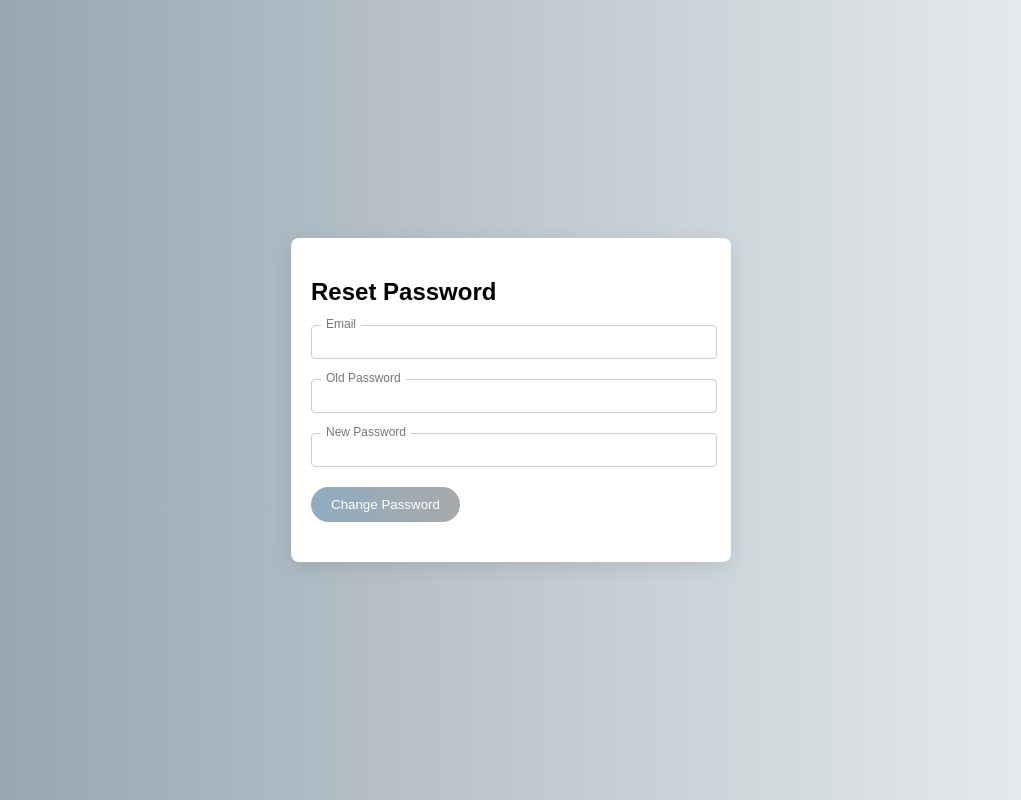
After one commit to ChrisyBoiE/web01_beadando, a PHP site: page /forgot_password.php in a window 1280 px wide. The commit adds this page. Shown: the whole page, without its empty margins (129-1150 px from the left). Run offline with PHP 8.4, Linux system fonts and the light colour scheme.

Commit message:
Forgot password

```diff
--- /dev/null
+++ b/config.php
@@ -0,0 +1,5 @@
+<?php
+$dsn = 'mysql:host=localhost;dbname=web01;charset=utf8'; // Adatbázis nevet állítsd be
+$db_user = 'web01'; // Adatbázis felhasználóneved
+$db_password = 'L5Dve.uU*H4yrNMw'; // Adatbázis jelszavad
+?>
--- a/css/styles.css
+++ b/css/styles.css
@@ -150,7 +150,14 @@ body {
 .signup p{
     font-size: 0.75em;
 }
-
+.forgot-password{
+    cursor: pointer;
+    transition: 0.3s;
+    font-size: 0.8em;
+}
+.forgot-password:hover{
+    color:black;
+}
 
 
 /* SIGNUP */
@@ -192,3 +199,75 @@ body {
 .signup-container button{
     margin-top: 15px;
 }
+
+/* Forgot Password */
+.back-to-login {
+    position: absolute;
+    top: 20px;
+    left: 20px;
+}
+
+.back-to-login a {
+    text-decoration: none;
+    color: #333;
+    font-size: 16px;
+}
+.password-reset-container {
+    background-color: #ffffff;
+    width: 400px;
+    padding: 20px;
+    box-shadow: 0 5px 20px rgba(0, 0, 0, 0.1);
+    border-radius: 8px;
+}
+
+.password-reset-container-form {
+    display: flex;
+    flex-direction: column;
+}
+
+.password-reset-container-form h2 {
+    text-align: center;
+    margin-bottom: 10px;
+}
+
+.password-reset-container-form p {
+    text-align: center;
+    font-size: 14px;
+    color: #666;
+    margin-bottom: 20px;
+}
+
+.input-group {
+    position: relative;
+    margin-bottom: 20px;
+}
+
+.input-group input {
+    width: 100%;
+    border: 1px solid #ccc;
+    border-radius: 4px;
+}
+
+.input-group label {
+    position: absolute;
+    top: -8px;
+    left: 10px;
+    background: #fff;
+    padding: 0 5px;
+    font-size: 12px;
+    color: #777;
+}
+
+.password-reset-container button {
+    padding: 10px 20px;
+    border: none;
+    border-radius: 20px;
+    background: linear-gradient(to right, #90abc0, #a8aaaa);
+    color: #fff;
+    margin-bottom: 20px;
+    cursor: pointer;
+}
+
+.password-reset-container button:hover {
+    opacity: 0.9;
+}
--- /dev/null
+++ b/forgot_password.php
@@ -0,0 +1,79 @@
+<?php
+session_start();
+include 'config.php'; // Include your database configuration file
+
+if ($_SERVER["REQUEST_METHOD"] == "POST") {
+    $email = $_POST['email'];
+    $old_password = $_POST['old_password'];
+    $new_password = $_POST['new_password'];
+
+    if (!$email || !$new_password || !$old_password) {
+        exit("Please fill out all fields.");
+    }
+
+    try {
+        $db = new PDO($dsn, $db_user, $db_password);
+        $db->setAttribute(PDO::ATTR_ERRMODE, PDO::ERRMODE_EXCEPTION);
+
+        // Fetching the user's password hash from the database
+        $stmt = $db->prepare("SELECT password FROM users WHERE email = ?");
+        $stmt->execute([$email]);
+        $user = $stmt->fetch();
+
+        // Debug: Output the fetched data and the submitted passwords
+        echo "Fetched password from DB: " . ($user ? $user['password'] : 'No user found') . "<br/>";
+        echo "Submitted old password, plain: $old_password<br/>";
+        echo "Submitted old password, hash: " . password_hash($old_password, PASSWORD_DEFAULT) . "<br/>";
+        echo "Submitted new password, hash: " . password_hash($new_password, PASSWORD_DEFAULT) . "<br/>";
+
+        if ($user && password_verify($old_password, $user['password'])) {
+            // A régi jelszó helyes, frissíthető az új jelszó
+            $hashed_new_password = password_hash($new_password, PASSWORD_DEFAULT);
+            $stmt = $db->prepare("UPDATE users SET password = ? WHERE email = ?");
+            $stmt->execute([$hashed_new_password, $email]);
+            echo "Password has been updated successfully.";
+        } else {
+            echo "Invalid email or old password.";
+        }
+    } catch (PDOException $e) {
+        exit("Database error: " . $e->getMessage());
+    }
+}
+?>
+
+
+
+<!DOCTYPE html>
+<html lang="hu">
+
+<head>
+    <meta charset="UTF-8">
+    <meta name="viewport" content="width=device-width, initial-scale=1.0">
+    <title>Password Reset</title>
+    <link rel="stylesheet" href="/css/styles.css">
+</head>
+
+<body>
+
+    <div class="password-reset-container">
+        <form class="password-reset-form" method="POST">
+            <h2>Reset Password</h2>
+            <div class="input-group">
+                <input type="email" id="email" name="email" required>
+                <label for="email">Email</label>
+            </div>
+            <div class="input-group">
+                <input type="password" id="old_password" name="old_password" required>
+                <label for="old_password">Old Password</label>
+            </div>
+            <div class="input-group">
+                <input type="password" id="new_password" name="new_password" required>
+                <label for="new_password">New Password</label>
+            </div>
+            <button type="submit" class="reset-button">Change Password</button>
+        </form>
+    </div>
+
+</body>
+
+</html>
--- a/login.php
+++ b/login.php
@@ -27,7 +27,7 @@ session_start();
         <div class="input-group">
             <input type="password" id="password" required>
             <label for="password">Password</label>
-            <div class="forgot-password">Forgot password?</div>
+            <div class="forgot-password" onclick="goto('forgot_password')">Forgot password?</div>
         </div>
         <button type="submit" class="login-button">LOGIN</button>
         <div class="signup">
```
